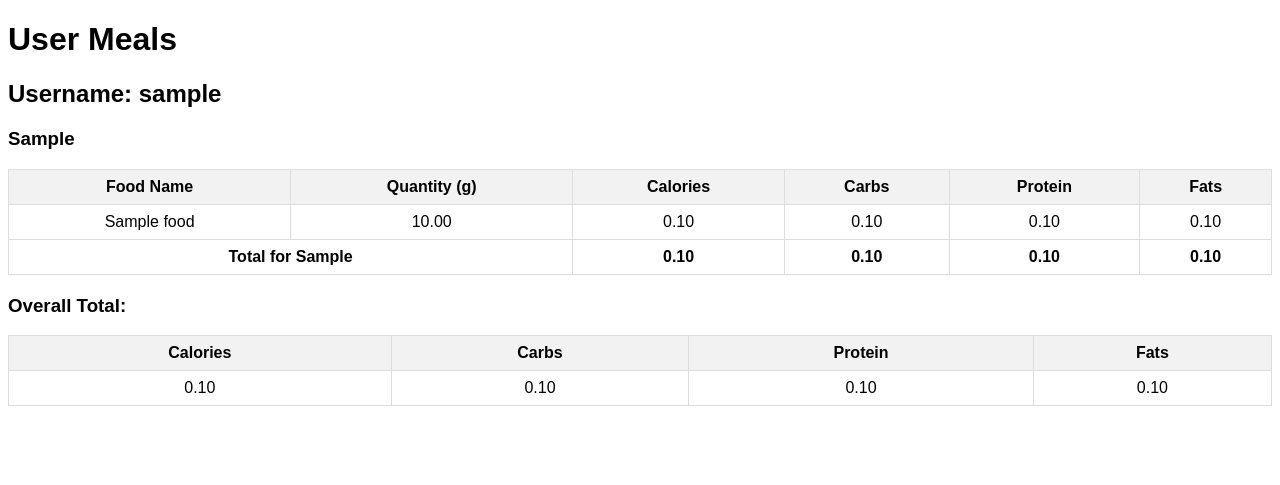
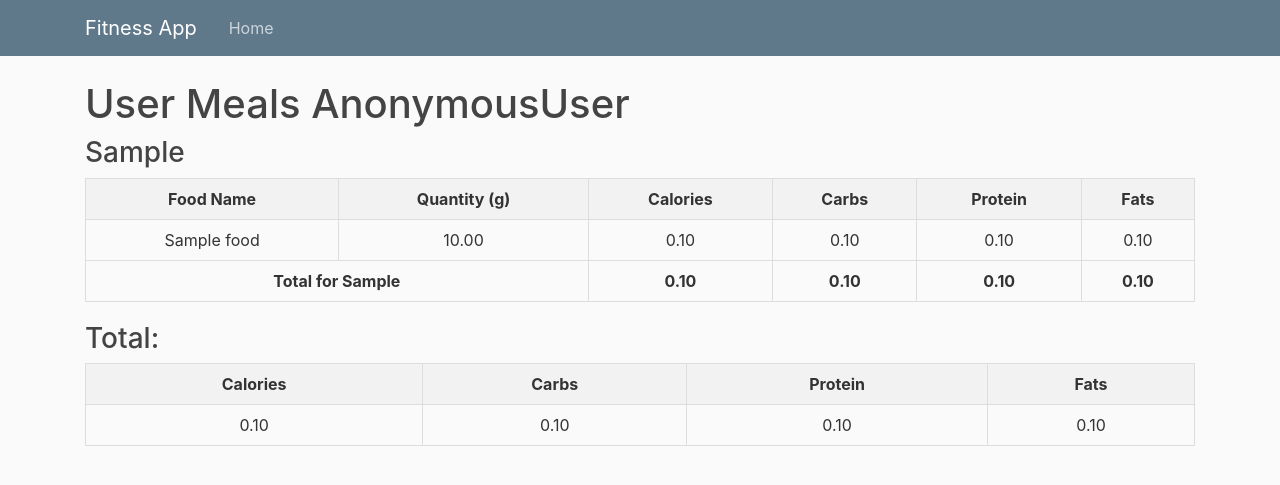
Before and after one commit to GeorgiDN/Nutrients-tracker, a Django app: a page that uses fitnessApp/templates/food/user_meals.html in a window 1280 px wide. Shown: the top 485 px of the page. Run offline with Django 5.2, Linux system fonts and the light colour scheme; tables that the repository leaves empty hold one stand-in row (values such as "Sample post"); some libraries are stand-ins or nearby versions.

Commit message:
styles: add bootstrap links and tempate inheritance

```diff
--- a/fitnessApp/fitnessApp/food/urls.py
+++ b/fitnessApp/fitnessApp/food/urls.py
@@ -1,6 +1,7 @@
 from django.urls import path
-from .views import user_meals_view
+from .views import user_meals_view, home
 
 urlpatterns = [
+    path('', home, name='home'),
     path('meals/<str:username>/', user_meals_view, name='user_meals'),
 ]
--- a/fitnessApp/fitnessApp/food/views.py
+++ b/fitnessApp/fitnessApp/food/views.py
@@ -1,5 +1,9 @@
 from django.shortcuts import render
 from fitnessApp.users.models import UserProfile
+
+
+def home(request):
+    return render(request, 'food/home.html')
 
 
 def user_meals_view(request, username):
--- /dev/null
+++ b/fitnessApp/static/css/base.css
@@ -0,0 +1,85 @@
+body {
+    background: #fafafa;
+    color: #333333;
+    margin-top: 5rem;
+}
+
+h1, h2, h3, h4, h5, h6 {
+    color: #444444;
+}
+
+ul {
+    margin: 0;
+}
+
+.bg-steel {
+    background-color: #5f788a;
+}
+
+.site-header .navbar-nav .nav-link {
+    color: #cbd5db;
+}
+
+.site-header .navbar-nav .nav-link:hover {
+    color: #ffffff;
+    text-decoration: underline;
+}
+
+.site-header .navbar-nav .nav-link.active {
+    font-weight: 500;
+}
+
+.content-section {
+    background: #ffffff;
+    padding: 10px 20px;
+    border: 1px solid #dddddd;
+    border-radius: 3px;
+    margin-bottom: 20px;
+}
+
+.article-title {
+    color: #444444;
+}
+
+a.article-title:hover {
+    color: #428bca;
+    text-decoration: none;
+}
+
+.article-content {
+    white-space: pre-line;
+}
+
+.article-img {
+    height: 65px;
+    width: 65px;
+    margin-right: 16px;
+}
+
+.article-metadata {
+    padding-bottom: 1px;
+    margin-bottom: 4px;
+    border-bottom: 1px solid #e3e3e3
+}
+
+.article-metadata a:hover {
+    color: #333;
+    text-decoration: none;
+}
+
+.article-svg {
+    width: 25px;
+    height: 25px;
+    vertical-align: middle;
+}
+
+.account-img {
+    height: 125px;
+    width: 125px;
+    margin-right: 20px;
+    margin-bottom: 16px;
+}
+
+.account-heading {
+    font-size: 2.5rem;
+}
--- /dev/null
+++ b/fitnessApp/static/css/styles.css
@@ -0,0 +1,2 @@
+@import './base.css';
+@import './user-meals.css';
--- /dev/null
+++ b/fitnessApp/static/css/user-meals.css
@@ -0,0 +1,20 @@
+table {
+    border-collapse: collapse;
+    width: 100%;
+    margin-bottom: 20px;
+}
+
+th, td {
+    border: 1px solid #ddd;
+    padding: 8px;
+    text-align: center;
+}
+
+th {
+    background-color: #f2f2f2;
+    font-weight: bold;
+}
+
+.overall-total {
+    margin-top: 20px;
+}
--- /dev/null
+++ b/fitnessApp/templates/food/base.html
@@ -0,0 +1,55 @@
+{% load static %}
+<!DOCTYPE html>
+<html lang="en">
+<head>
+    <meta charset="UTF-8">
+    <meta name="viewport" content="width=device-width, initial-scale=1, shrink-to-fit=no">
+    <!-- Bootstrap CSS -->
+    <link rel="stylesheet" href="https://cdn.jsdelivr.net/npm/bootstrap@4.0.0/dist/css/bootstrap.min.css"
+          integrity="sha384-Gn5384xqQ1aoWXA+058RXPxPg6fy4IWvTNh0E263XmFcJlSAwiGgFAW/dAiS6JXm" crossorigin="anonymous">
+    <link rel="stylesheet" href="https://cdnjs.cloudflare.com/ajax/libs/font-awesome/6.4.2/css/all.min.css">
+    <link rel="stylesheet" type="text/css" href="{% static 'css/styles.css' %}">
+
+    {% if title %}
+        <title>{{ title }}</title>
+    {% else %}
+        <title>Fitness App</title>
+    {% endif %}
+</head>
+<body>
+<header class="site-header">
+    <nav class="navbar navbar-expand-md navbar-dark bg-steel fixed-top">
+        <div class="container">
+            <a class="navbar-brand mr-4" href="{% url 'home' %}">Fitness App</a>
+            <button class="navbar-toggler" type="button" data-toggle="collapse" data-target="#navbarToggle"
+                    aria-controls="navbarToggle" aria-expanded="false" aria-label="Toggle navigation">
+                <span class="navbar-toggler-icon"></span>
+            </button>
+            <div class="collapse navbar-collapse" id="navbarToggle">
+                <div class="navbar-nav mr-auto">
+                    <a class="nav-item nav-link" href="{% url 'home' %}">Home</a>
+
+                </div>
+
+                </div>
+            </div>
+        </div>
+    </nav>
+</header>
+<main role="main" class="container">
+    {% block content %}{% endblock %}
+</main>
+<!-- Optional JavaScript -->
+<!-- jQuery first, then Popper.js, then Bootstrap JS -->
+<script src="https://code.jquery.com/jquery-3.2.1.slim.min.js"
+        integrity="sha384-KJ3o2DKtIkvYIK3UENzmM7KCkRr/rE9/Qpg6aAZGJwFDMVNA/GpGFF93hXpG5KkN"
+        crossorigin="anonymous"></script>
+<script src="https://cdn.jsdelivr.net/npm/popper.js@1.12.9/dist/umd/popper.min.js"
+        integrity="sha384-ApNbgh9B+Y1QKtv3Rn7W3mgPxhU9K/ScQsAP7hUibX39j7fakFPskvXusvfa0b4Q"
+        crossorigin="anonymous"></script>
+<script src="https://cdn.jsdelivr.net/npm/bootstrap@4.0.0/dist/js/bootstrap.min.js"
+        integrity="sha384-JZR6Spejh4U02d8jOt6vLEHfe/JQGiRRSQQxSfFWpi1MquVdAyjUar5+76PVCmYl"
+        crossorigin="anonymous"></script>
+
+</body>
+</html>
--- /dev/null
+++ b/fitnessApp/templates/food/home.html
@@ -0,0 +1,4 @@
+{% extends "food/base.html" %}
+{% block content %}
+    <h1>Home page</h1>
+{% endblock %}
--- a/fitnessApp/templates/food/user_meals.html
+++ b/fitnessApp/templates/food/user_meals.html
@@ -1,36 +1,7 @@
-<!DOCTYPE html>
-<html lang="en">
-<head>
-    <meta charset="UTF-8">
-    <meta name="viewport" content="width=device-width, initial-scale=1.0">
-    <title>User Meals</title>
-    <style>
-        body {
-            font-family: Arial, sans-serif;
-        }
-        table {
-            border-collapse: collapse;
-            width: 100%;
-            margin-bottom: 20px;
-        }
-        th, td {
-            border: 1px solid #ddd;
-            padding: 8px;
-            text-align: center;
-        }
-        th {
-            background-color: #f2f2f2;
-            font-weight: bold;
-        }
-        .overall-total {
-            margin-top: 20px;
-        }
-    </style>
-</head>
-<body>
-    <h1>User Meals</h1>
+{% extends 'food/base.html' %}
+{% block content %}
+    <h1>User Meals {{ request.user }}</h1>
     {% for username, meals in daily_macronutrients.items %}
-        <h2>Username: {{ username }}</h2>
 
         {% for meal_type, details in meals.items %}
             {% if meal_type != "Overall Total" %}
@@ -70,7 +41,7 @@
                 </table>
             {% else %}
                 <div class="overall-total">
-                    <h3>Overall Total:</h3>
+                    <h3>Total:</h3>
                     <table>
                         <thead>
                             <tr>
@@ -93,5 +64,5 @@
             {% endif %}
         {% endfor %}
     {% endfor %}
-</body>
-</html>
+
+{% endblock %}
```
Also changed, not shown: fitnessApp/fitnessApp/settings.py (+8 -0 lines).
